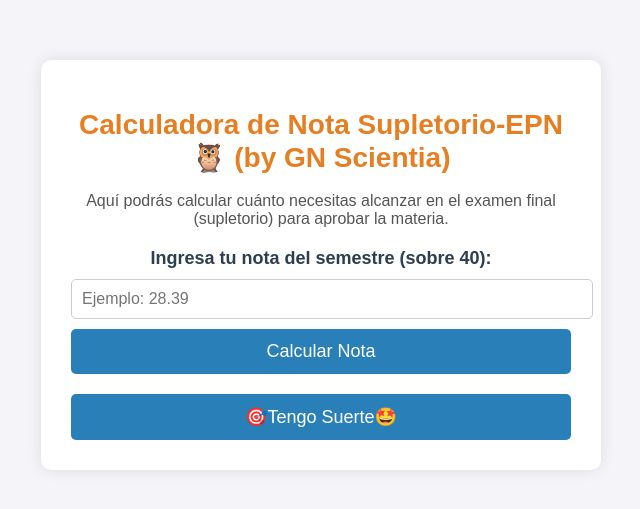
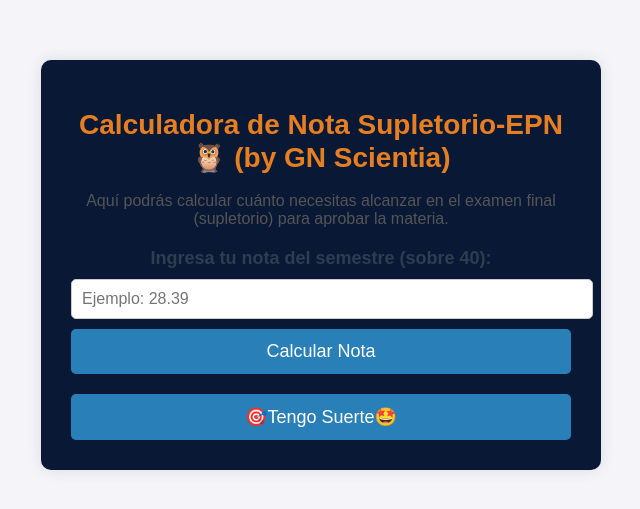
Before and after one commit to GNScientia/calculadora-supletorio-epn, a plain HTML site: page index.html in a window 1280 px wide. Shown: the part 135-644 px from the top of the page, without its empty margins (319-959 px from the left). Drawn offline with Linux system fonts and the light colour scheme.

Commit message:
Update style.css

```diff
--- a/style.css
+++ b/style.css
@@ -17,7 +17,7 @@ body {
 }
 
 .container {
-    background-color: white;
+    background-color: #091935;
     padding: 30px;
     border-radius: 10px;
     box-shadow: 0 0 15px rgba(0, 0, 0, 0.1);
```
